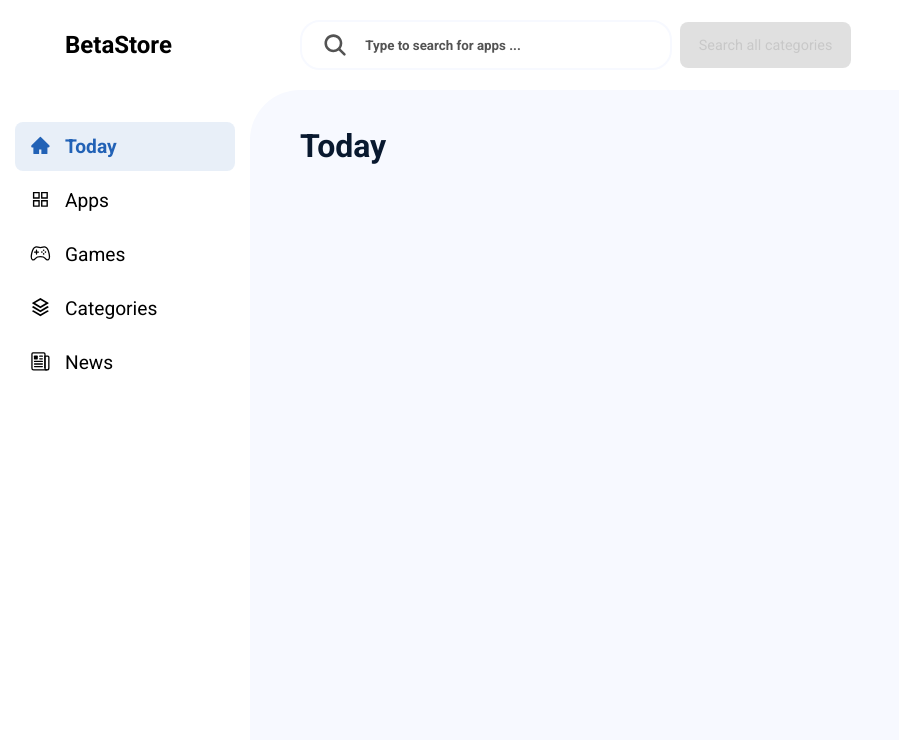
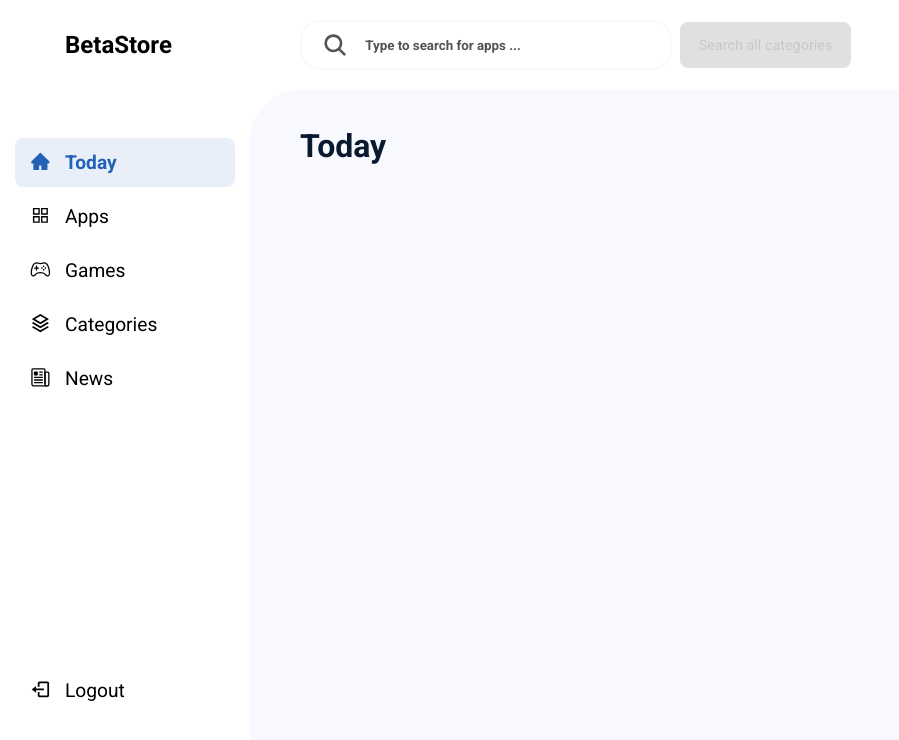
Before and after one commit to floriankulig/testiply, a Next.js app: page /store in a window 1280 px wide. Shown: the top 740 px of the page, without its empty margins (0-899 px from the left). Built offline with nearby package versions, Linux system fonts and the light colour scheme.

Commit message:
added container for managing sidebar contents

```diff
--- a/src/components/layouts/sidebar/Sidebar.tsx
+++ b/src/components/layouts/sidebar/Sidebar.tsx
@@ -1,7 +1,9 @@
 import { useOnClickOutside } from "hooks"
 import { useRef } from "react";
 import styled from "styled-components"
-import { Tabs } from "./Tabs";
+import { TabRow, Tabs } from "./Tabs";
+import { BiLogOut } from "react-icons/bi"
+import { useAuthValue } from "context";
 
 interface StyledSidebarProps {
     open: boolean;
@@ -31,6 +33,14 @@ const StyledSidebar = styled.div<StyledSidebarProps>`
     }
 `
 
+const SidebarContent = styled.div`
+    min-height: calc(100vh - var(--header-height));
+    padding: 3em 0 5em;
+    display: flex;
+    flex-direction: column;
+    justify-content: space-between;
+`;
+
 interface SidebarProps {
     open: boolean;
     setOpen: React.Dispatch<React.SetStateAction<boolean>>;
@@ -38,12 +48,23 @@ interface SidebarProps {
 
 export const Sidebar: React.FC<SidebarProps> = ({ open, setOpen }) => {
     const ref = useRef<HTMLDivElement>();
+    const { currentUser } = useAuthValue();
     useOnClickOutside(ref, () => setOpen(false))
 
     return (
         <StyledSidebar ref={ref} open={open}>
             <div className="logo">BetaStore </div>
-            <Tabs setSidebarOpen={setOpen} />
+            <SidebarContent>
+                <Tabs setSidebarOpen={setOpen} />
+                {currentUser && (
+                    <TabRow selected={false} icon>
+                        <span>
+                            <BiLogOut />
+                        </span>
+                    Logout
+                    </TabRow>
+                )}
+            </SidebarContent>
         </StyledSidebar>
     )
 }
--- a/src/components/layouts/sidebar/Tabs.tsx
+++ b/src/components/layouts/sidebar/Tabs.tsx
@@ -8,15 +8,11 @@ import { IoGameControllerOutline, IoGameController, IoNewspaperOutline, IoNewspa
 import { RiStackLine, RiStackFill } from "react-icons/ri"
 import styled, { css } from "styled-components"
 
-const SidebarTabs = styled.ul`
-    margin: 2em 0;
-`;
-
 interface TabRowProps {
     selected: boolean;
     icon: boolean;
 };
-const TabRow = styled.li<TabRowProps>`
+export const TabRow = styled.li<TabRowProps>`
     width: 100%;
     padding: 15px ${p => p.icon && "50px"};
     margin-bottom: .25em;
@@ -77,7 +73,7 @@ export const Tabs: React.FC<TabsProps> = ({ setSidebarOpen }) => {
     }, [selectedTab]);
 
     return (
-        <SidebarTabs>
+        <ul>
             <Head>
                 <title>{active[0].toUpperCase() + active.slice(1)} | Beta App Store</title>
             </Head>
@@ -105,6 +101,6 @@ export const Tabs: React.FC<TabsProps> = ({ setSidebarOpen }) => {
                         </TabRow>
                     </Link>
                 ))}
-        </SidebarTabs>
+        </ul>
     )
 }
```
